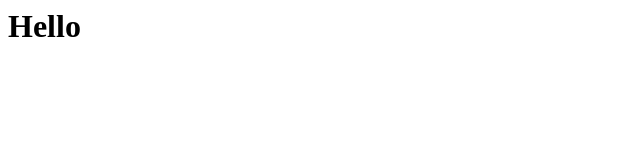
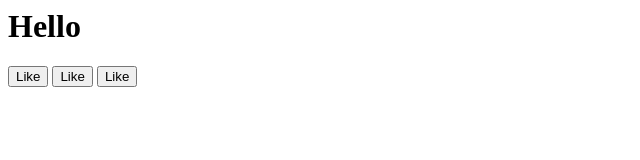
Before and after one commit to indah250/My-project, a plain HTML site: page index.html in a window 1280 px wide. Shown: the whole page, without its empty margins (0-640 px from the left). Drawn offline with Linux system fonts and the light colour scheme.

Commit message:
Update index.html

```diff
--- a/index.html
+++ b/index.html
@@ -1 +1,4 @@
 <h1>Hello</h1>
+<button>Like</button>
+<button>Like</button>
+<button>Like</button>
```
